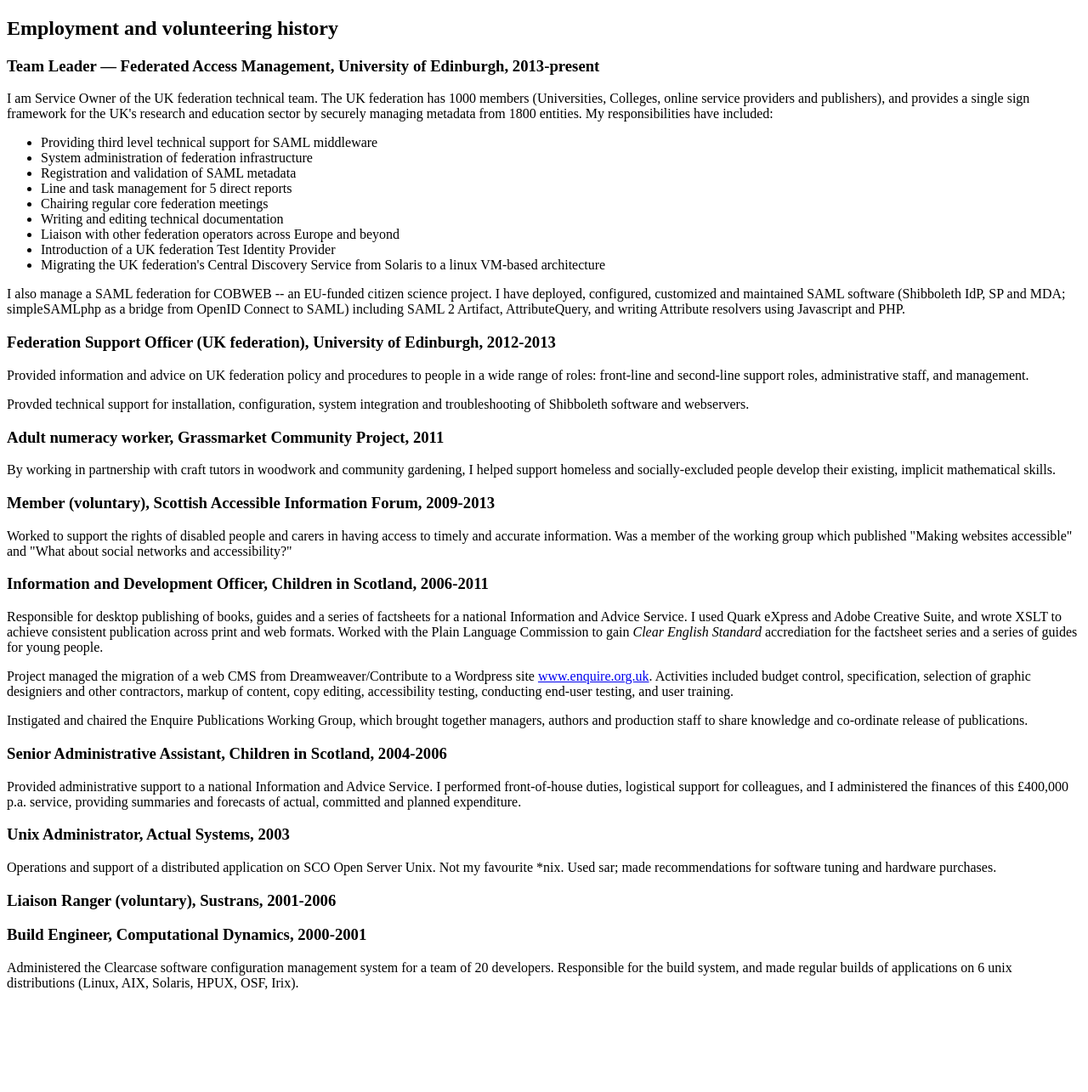
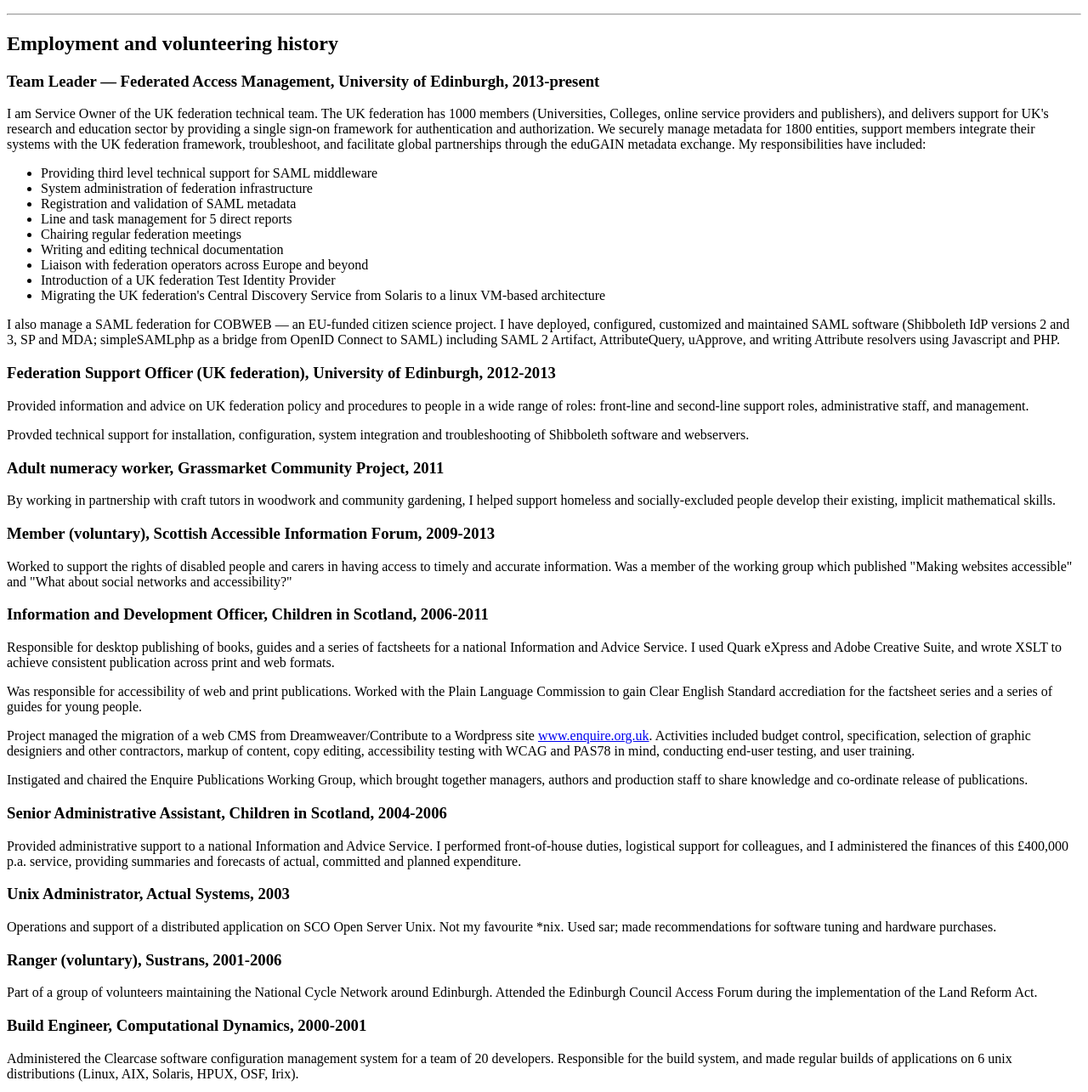
Before and after one commit to alexstuart/alexstuart.github.io, a plain HTML site: page cv.html in a window 1280 px wide. Shown: the part 600-1885 px from the top of the page at 85% size. Drawn offline with Linux system fonts and the light colour scheme.

Commit message:
Adressing issue 2 (partial)

```diff
--- a/cv.html
+++ b/cv.html
@@ -15,6 +15,7 @@
 <li>Project management and development officer experience</li>
 <li>12 years working in Information and Advice services</li>
 <li>Linux webservers and web development</li>
+<li>Software development on unix platforms</li>
 </ul>
 
 <hr />
@@ -40,8 +41,11 @@ A series of courses for line managers, includes <em>Recruiting for Excellence</e
 <p>
 I am Service Owner of the UK federation technical team.
 The UK federation has 1000 members (Universities, Colleges, online service providers and publishers),
-and provides a single sign framework for the UK's research and education sector by securely managing metadata
-from 1800 entities.
+and delivers support for UK's research and education sector by providing a single sign-on framework
+for authentication and authorization.
+We securely manage metadata for 1800 entities, support members integrate their systems with the UK federation
+framework, troubleshoot, and facilitate global partnerships through the eduGAIN metadata exchange.
+
 My responsibilities have included:
 </p>
 <ul>
@@ -49,18 +53,18 @@ My responsibilities have included:
 <li>System administration of federation infrastructure</li>
 <li>Registration and validation of SAML metadata</li>
 <li>Line and task management for 5 direct reports</li>
-<li>Chairing regular core federation meetings</li>
+<li>Chairing regular federation meetings</li>
 <li>Writing and editing technical documentation</li>
-<li>Liaison with other federation operators across Europe and beyond</li>
+<li>Liaison with federation operators across Europe and beyond</li>
 <li>Introduction of a UK federation Test Identity Provider</li>
 <li>Migrating the UK federation's Central Discovery Service
 from Solaris to a linux VM-based architecture</li>
 </ul>
 <p>
-I also manage a SAML federation for COBWEB -- an EU-funded citizen science project.
+I also manage a SAML federation for COBWEB &mdash; an EU-funded citizen science project.
 I have deployed, configured, customized and maintained SAML software
-(Shibboleth IdP, SP and MDA; simpleSAMLphp as a bridge from OpenID Connect to SAML)
-including SAML 2 Artifact, AttributeQuery, and writing Attribute resolvers using Javascript and PHP.
+(Shibboleth IdP versions 2 and 3, SP and MDA; simpleSAMLphp as a bridge from OpenID Connect to SAML)
+including SAML 2 Artifact, AttributeQuery, uApprove, and writing Attribute resolvers using Javascript and PHP.
 </p>
 
 <h3>Federation Support Officer (UK federation), University of Edinburgh, 2012-2013</h3>
@@ -94,15 +98,18 @@ Responsible for desktop publishing of books, guides and a series of factsheets
 for a national Information and Advice Service.
 I used Quark eXpress and Adobe Creative Suite, and wrote XSLT to
 achieve consistent publication across print and web formats.
-Worked with the Plain Language Commission to gain <em>Clear English Standard</em>
-accrediation for the factsheet series and a series of guides for young people.
+</p>
+<p>
+Was responsible for accessibility of web and print publications.
+Worked with the Plain Language Commission to gain Clear English Standard accrediation
+for the factsheet series and a series of guides for young people.
 </p>
 <p>
 Project managed the migration of a web CMS from Dreamweaver/Contribute to a Wordpress site
 <a href="http://www.enquire.org.uk">www.enquire.org.uk</a>.
 Activities included budget control, specification, selection of graphic designiers and other contractors,
 markup of content,
-copy editing, accessibility testing, conducting end-user testing, and user training.
+copy editing, accessibility testing with WCAG and PAS78 in mind, conducting end-user testing, and user training.
 </p>
 <p>
 Instigated and chaired the Enquire Publications Working Group, which brought together
@@ -120,7 +127,11 @@ of this £400,000 p.a. service, providing summaries and forecasts of actual, com
 <p>Operations and support of a distributed application on SCO Open Server Unix.
 Not my favourite *nix. Used sar; made recommendations for software tuning and hardware purchases.</p>
 
-<h3>Liaison Ranger (voluntary), Sustrans, 2001-2006</h3>
+<h3>Ranger (voluntary), Sustrans, 2001-2006</h3>
+<p>
+Part of a group of volunteers maintaining the National Cycle Network around Edinburgh.
+Attended the Edinburgh Council Access Forum during the implementation of the Land Reform Act.
+</p>
 
 <h3>Build Engineer, Computational Dynamics, 2000-2001</h3>
 <p>
```
